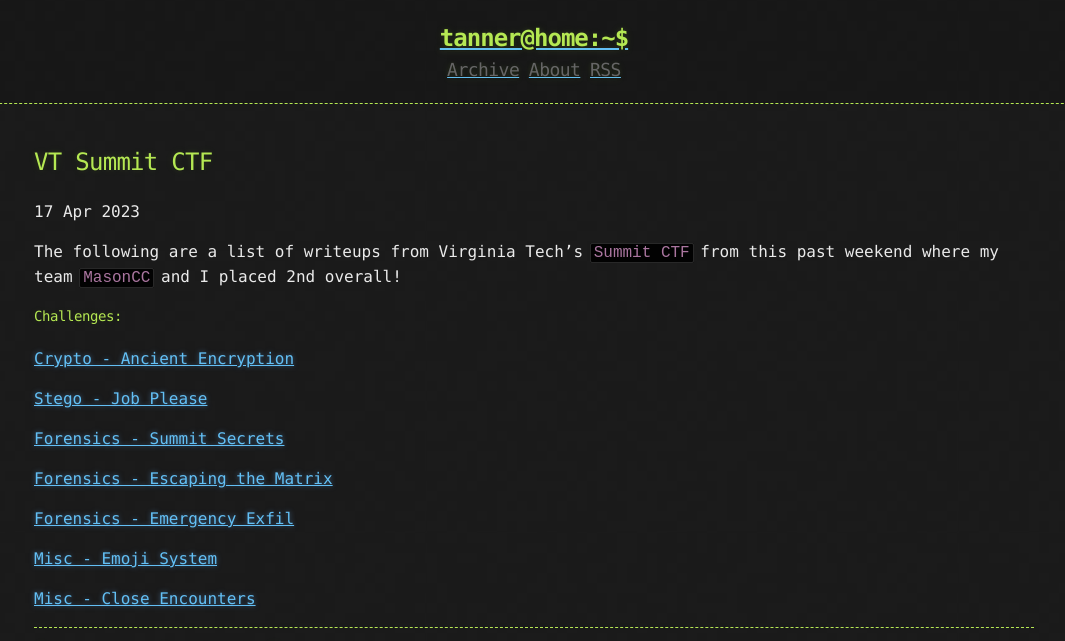
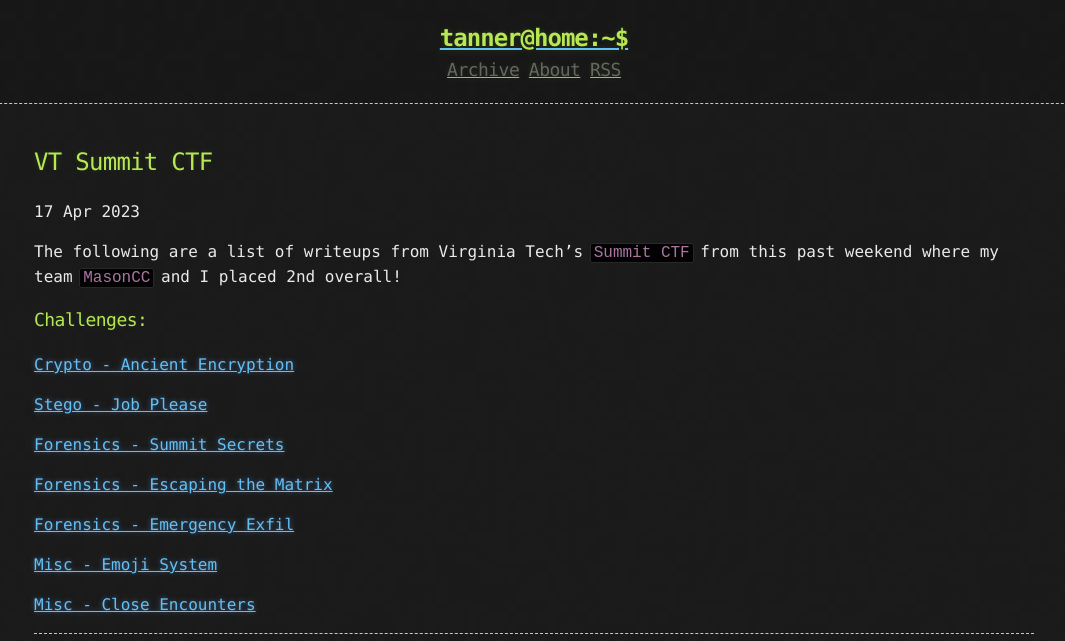
Before and after one commit to Txnn3r/Txnn3r.github.io, a Jekyll site: the page built from _posts/2023-04-17-SummitCTF.md, in a window 1280 px wide. Shown: the top 641 px of the page, without its empty margins (106-1171 px from the left). Built offline with Jekyll 4.4.1, drawn with Linux system fonts in a browser that asks for light colours.

```diff
--- a/_posts/2023-04-17-SummitCTF.md
+++ b/_posts/2023-04-17-SummitCTF.md
@@ -5,7 +5,7 @@ published: true
 
 The following are a list of writeups from Virginia Tech's `Summit CTF` from this past weekend where my team `MasonCC` and I placed 2nd overall!
 
-#### Challenges:
+### Challenges:
 
 [Crypto - Ancient Encryption](#crypto---ancient-encryption)
 
```
